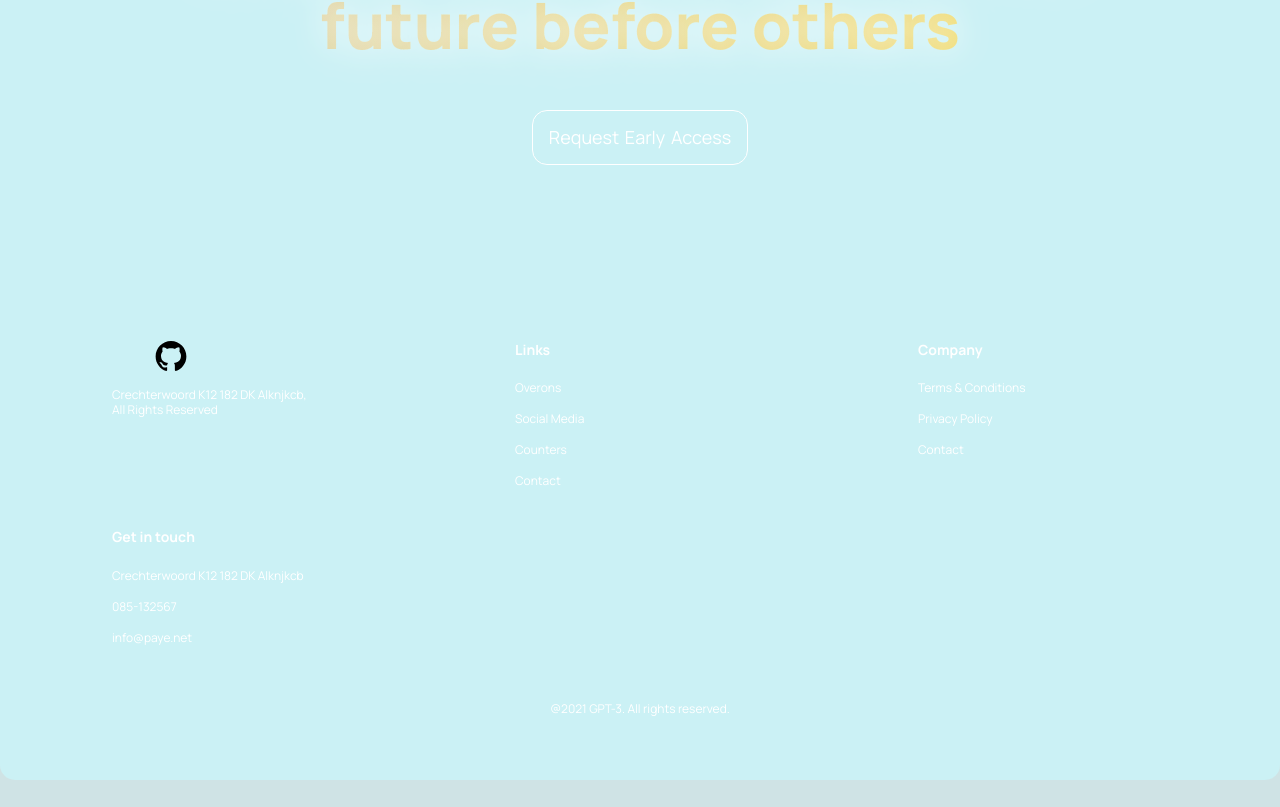
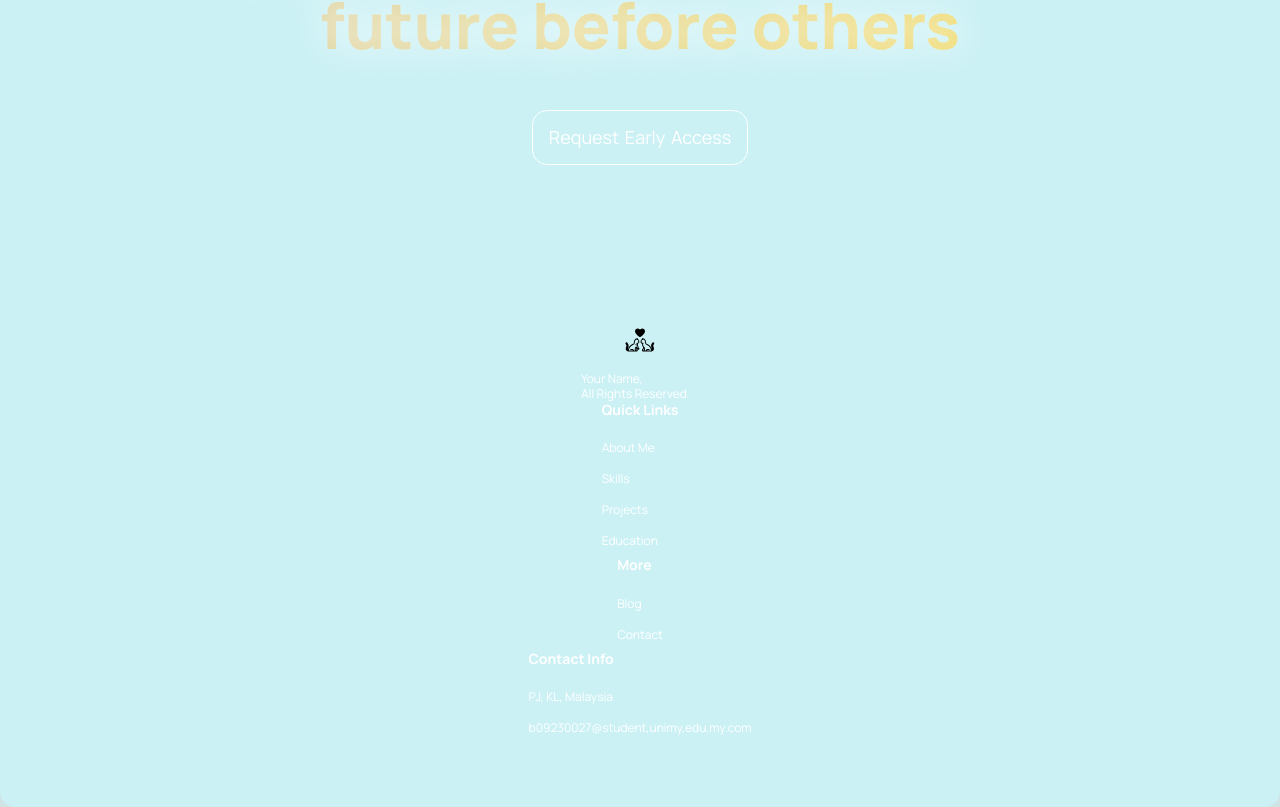
Before and after one commit to talha1230/Portfolio_SIte, a React (Create React App) app: page / in a window 1280 px wide. Shown: the part 4027-4834 px from the top of the page. Before the commit the page ends 4807 px from the top, so only its background shows below. Built offline with nearby package versions, Linux system fonts and the light colour scheme.

Commit message:
Update footer links and logo

```diff
--- a/src/containers/footer/Footer.jsx
+++ b/src/containers/footer/Footer.jsx
@@ -1,5 +1,5 @@
 import React from 'react';
-import gpt3Logo from '../../logo.svg';
+import gpt3Logo from '../src/assets/cat.svg';
 import './footer.css';
 
 const Footer = () => (
@@ -12,34 +12,27 @@ const Footer = () => (
       <p>Request Early Access</p>
     </div>
 
-    <div className="gpt3__footer-links">
+    <div className="gpt3__footer-links"></div>
     <div className="gpt3__footer-links_logo">
       <img src={gpt3Logo} alt="gpt3_logo" />
-        <p>Crechterwoord K12 182 DK Alknjkcb, <br /> All Rights Reserved</p>
+      <p>Your Name, <br /> All Rights Reserved</p>
     </div>
     <div className="gpt3__footer-links_div">
-        <h4>Links</h4>
-        <p>Overons</p>
-        <p>Social Media</p>
-        <p>Counters</p>
+      <h4>Quick Links</h4>
+      <p>About Me</p>
+      <p>Skills</p>
+      <p>Projects</p>
+      <p>Education</p>
+    </div>
+    <div className="gpt3__footer-links_div">
+      <h4>More</h4>
+      <p>Blog</p>
       <p>Contact</p>
     </div>
     <div className="gpt3__footer-links_div">
-        <h4>Company</h4>
-        <p>Terms & Conditions </p>
-        <p>Privacy Policy</p>
-        <p>Contact</p>
-      </div>
-      <div className="gpt3__footer-links_div">
-        <h4>Get in touch</h4>
-        <p>Crechterwoord K12 182 DK Alknjkcb</p>
-        <p>085-132567</p>
-        <p>info@paye.net</p>
-      </div>
-    </div>
-
-    <div className="gpt3__footer-copyright">
-      <p>@2021 GPT-3. All rights reserved.</p>
+      <h4>Contact Info</h4>
+      <p>PJ, KL, Malaysia</p>
+      <p>b09230027@student,unimy,edu.my.com</p>
     </div>
   </div>
 );
```
Also changed, not shown: src/containers/src/assets/cat.svg (added). Lines whose indentation alone changed are shown as unchanged.
